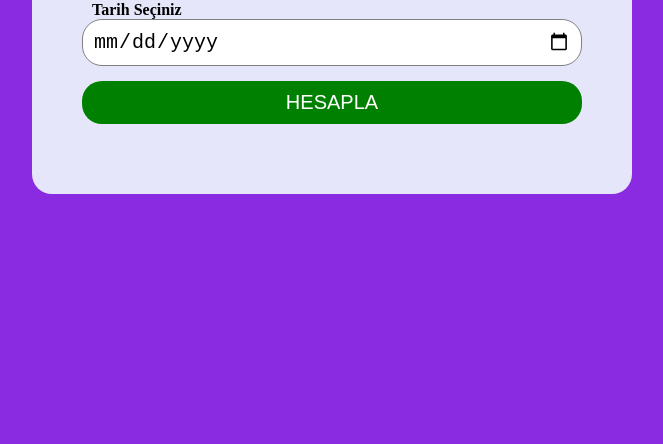
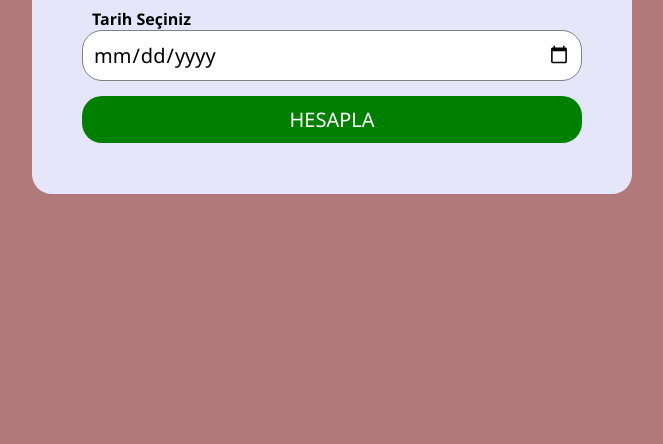
Before and after one commit to eliifors/JavascriptProject, a plain HTML site: page TimeProject/index.html in a window 1280 px wide. Shown: the part 356-800 px from the top of the page, without its empty margins (308-971 px from the left). Drawn offline with Linux system fonts and the light colour scheme.

Commit message:
color update

```diff
--- a/TimeProject/style.css
+++ b/TimeProject/style.css
@@ -1,9 +1,10 @@
 * {
     box-sizing: border-box;
+    font-family: 'Segoe UI', Tahoma, Geneva, Verdana, sans-serif;
   }
 
   body {
-    background-color: blueviolet;
+    background-color: rgb(177, 121, 121);
     min-height: 100vh;
     margin: 0;
     display: flex;
```
